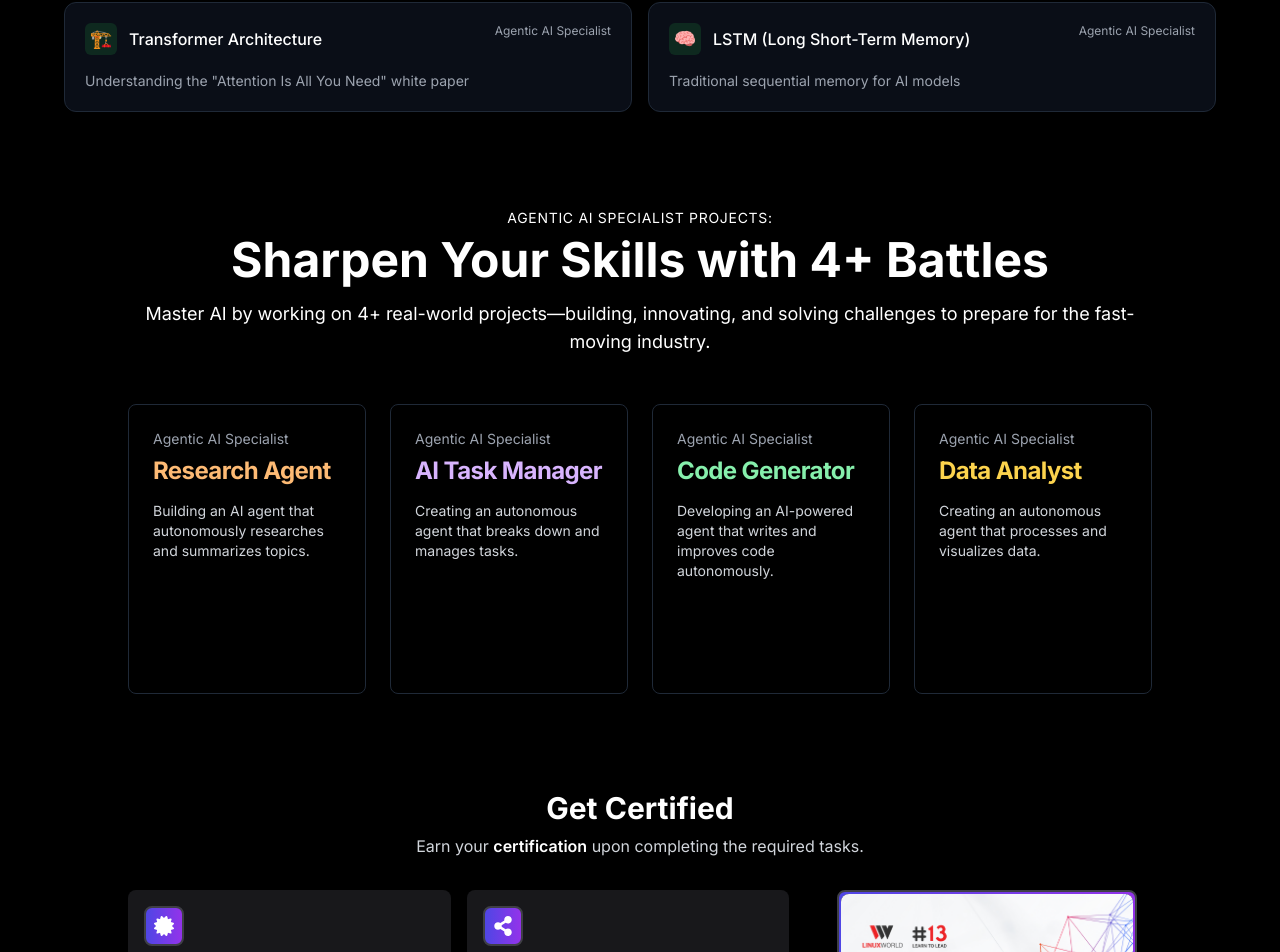
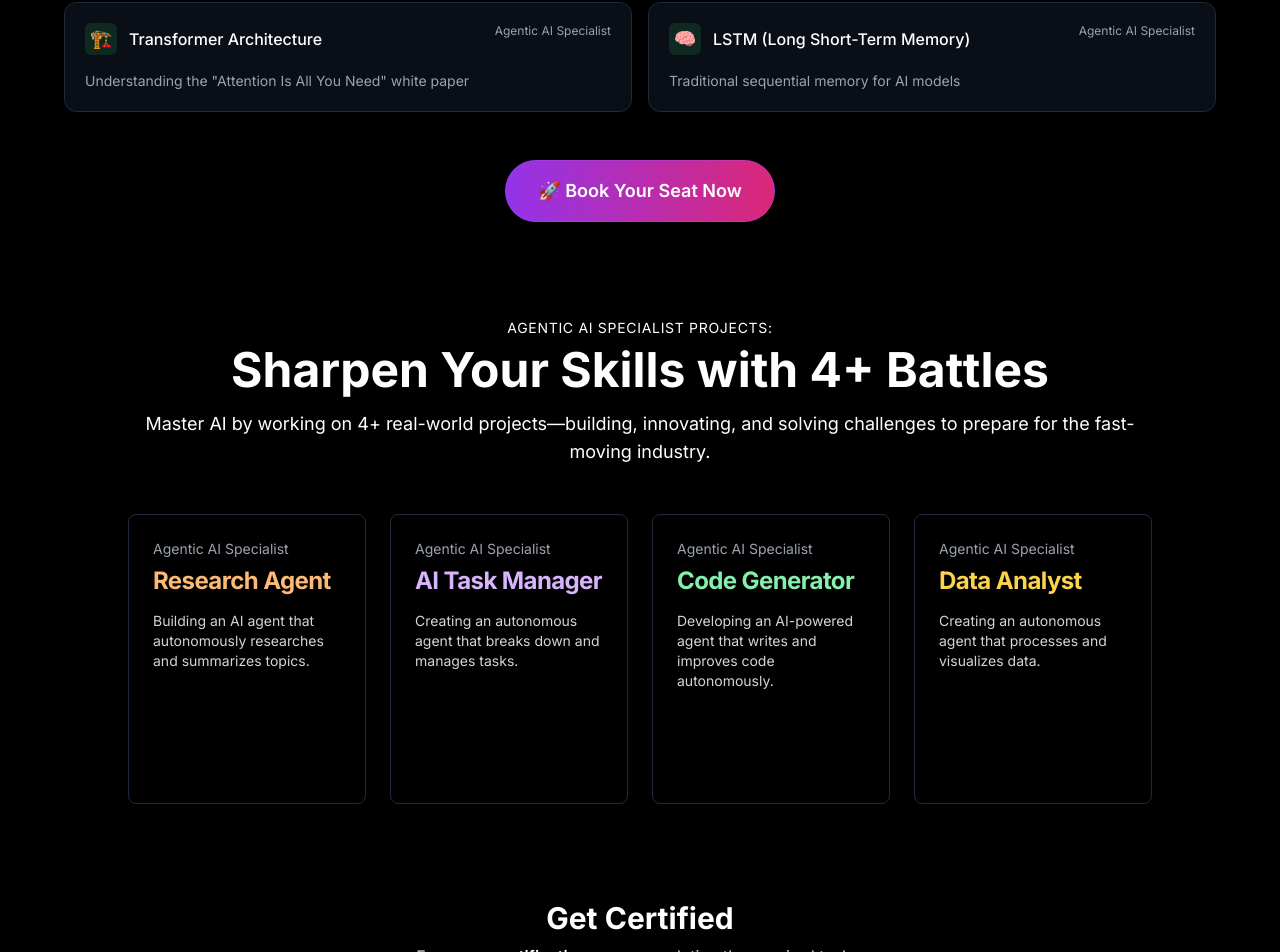
Before and after one commit to LWintern/the-agentic-ai, a Next.js app: page /advancedagenticai in a window 1280 px wide. Shown: the part 2071-3023 px from the top of the page. Built offline with nearby package versions, Linux system fonts and the light colour scheme.

Commit message:
add cta button

```diff
--- a/src/components/advancedagenticai/CoursePage/Roadmap.tsx
+++ b/src/components/advancedagenticai/CoursePage/Roadmap.tsx
@@ -247,14 +247,29 @@ const AIRoadmap: React.FC = () => {
           ))}
         </div>
 
-        {/* <div className="mt-12 p-6 border border-gray-800 rounded-xl text-center bg-gradient-to-b from-gray-900/40 to-gray-900/10">
-          <h3 className="text-xl font-bold mb-2">AI Master Practitioner</h3>
-          <p className="text-sm text-gray-400">Complete all levels to achieve the ultimate certification</p>
-          <button className="mt-4 px-4 py-2 bg-white text-black rounded-md font-medium flex items-center mx-auto hover:bg-gray-200 transition-colors">
-            Start your journey
-            <ChevronRight size={16} className="ml-1" />
-          </button>
-        </div> */}
+        {/* todo add Book you seat button in the center it is call to action button think how we can hilight this button */}
+ {/* Call to action button */}
+ <div className="mt-12 flex justify-center">
+          <a
+            href="https://rzp.io/rzp/2SOJBNi"
+            target="_blank"
+            rel="noopener noreferrer"
+            className="inline-block"
+          >
+            {/* todo remove blink animation in the button */}
+            <button
+  className="px-8 py-4 text-lg font-semibold rounded-full
+    bg-gradient-to-r from-purple-600 to-pink-600
+    hover:from-purple-700 hover:to-pink-700
+    transform hover:scale-105 transition-all duration-200
+    text-white shadow-lg hover:shadow-xl
+    border border-purple-500/30"
+>
+  🚀 Book Your Seat Now
+</button>
+          </a>
+        </div>
+
       </div>
     </div>
   );
```
